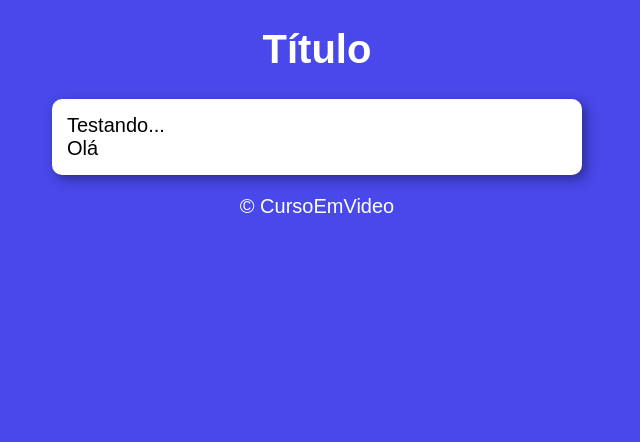
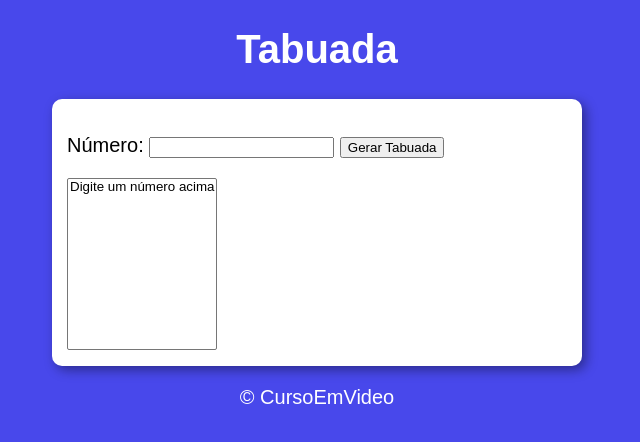
Before and after one commit to tomwms89/learningJS, a plain HTML site: page cursoemvideoJS/javascript/desafios/ex017/modelo.html in a window 1280 px wide. Shown: the whole page, without its empty margins (323-963 px from the left). Drawn offline with Linux system fonts and the light colour scheme.

Commit message:
exercício tabuada

```diff
--- a/cursoemvideoJS/javascript/desafios/ex017/modelo.html
+++ b/cursoemvideoJS/javascript/desafios/ex017/modelo.html
@@ -3,19 +3,22 @@
 <head>
     <meta charset="UTF-8">
     <meta name="viewport" content="width=device-width, initial-scale=1.0">
-    <title>Modelo de Exercício</title>
+    <title>Tabuada</title>
     <link rel="stylesheet" href="estilo.css">
 </head>
 <body>
     <header>
-        <h1>Título</h1>
+        <h1>Tabuada</h1>
     </header>
     <section>
         <div>
-            Testando...
+            <p>Número: <input type="number" name="num" id="txtn">
+        <input type="button" value="Gerar Tabuada" onclick="tabuada()"> </p>
         </div>
         <div>
-            Olá
+            <select name="tabuada" id="seltab" size="10">
+                <option>Digite um número acima</option>
+            </select>
         </div>
     </section>
     <footer>
--- a/cursoemvideoJS/javascript/desafios/ex017/script.js
+++ b/cursoemvideoJS/javascript/desafios/ex017/script.js
@@ -0,0 +1,19 @@
+function tabuada() {
+    let num = document.getElementById(`txtn`)
+    let tab = document.getElementById(`seltab`)
+
+    if (num.value.length == 0) {
+        window.alert(`Por favor, digite um número!`)
+    } else {
+        let n = Number(num.value)
+        let c = 1
+        tab.innerHTML = ``
+        while (c <= 10) {
+            let item = document.createElement(`option`)
+            item.text = `${n} x ${c} = ${n*c}`
+            item.value = `tab${c}`
+            tab.appendChild(item)
+            c++
+        }
+    }
+}
```
